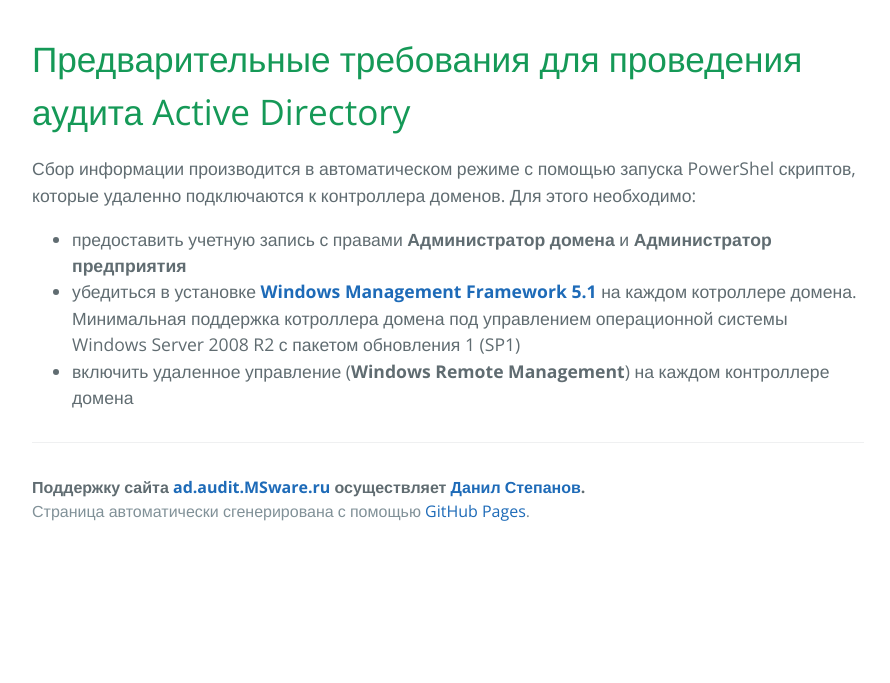
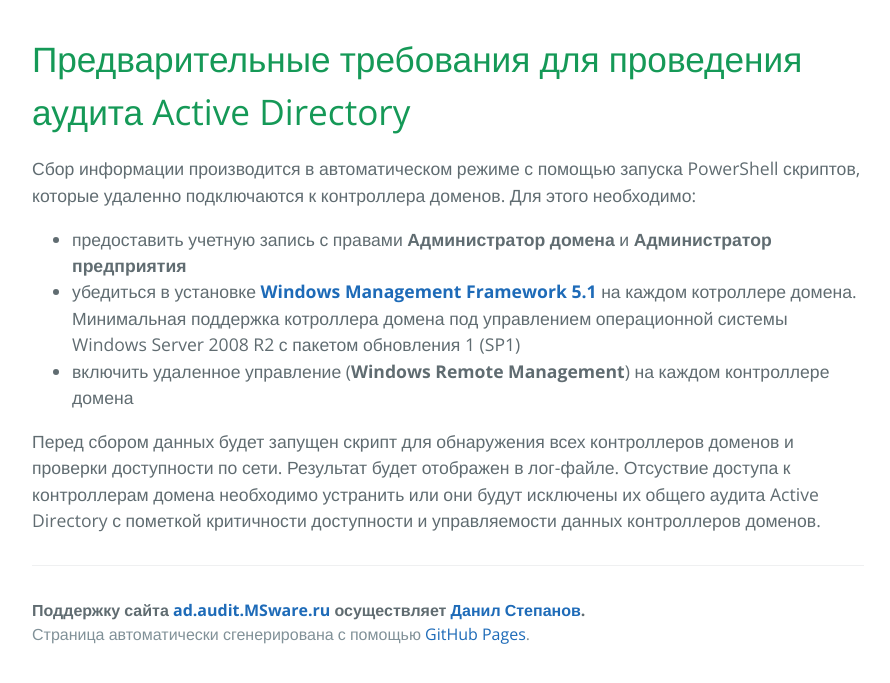
Before and after one commit to dasternd/ad-audit, a Jekyll site: the page built from Prerequisite/index.md, in a window 1280 px wide. Shown: the top 683 px of the page, without its empty margins (192-1082 px from the left). Built offline with Jekyll 4.4.1, drawn with Linux system fonts in a browser that asks for light colours; our own code applies the rules of GitHub Pages for plain Markdown files.

Commit message:
Edit Prerequisite

```diff
--- a/Prerequisite/index.md
+++ b/Prerequisite/index.md
@@ -1,6 +1,9 @@
 # Предварительные требования для проведения аудита Active Directory
 
-Сбор информации производится в автоматическом режиме с помощью запуска PowerShel скриптов, которые удаленно подключаются к контроллера доменов. Для этого необходимо:
+Сбор информации производится в автоматическом режиме с помощью запуска PowerShell скриптов, которые удаленно подключаются к контроллера доменов. Для этого необходимо:
 - предоставить учетную запись с правами **Администратор домена** и **Администратор предприятия**
 - убедиться в установке [**Windows Management Framework 5.1**](https://docs.microsoft.com/ru-ru/powershell/scripting/windows-powershell/wmf/overview?view=powershell-7.2) на каждом котроллере домена. Минимальная поддержка котроллера домена под управлением операционной системы Windows Server 2008 R2 с пакетом обновления 1 (SP1)
 - включить удаленное управление (**Windows Remote Management**) на каждом контроллере домена
+
+
+Перед сбором данных будет запущен скрипт для обнаружения всех контроллеров доменов и проверки доступности по сети. Результат будет отображен в лог-файле. Отсуствие доступа к контроллерам домена необходимо устранить или они будут исключены их общего аудита Active Directory с пометкой критичности доступности и управляемости данных контроллеров доменов.
```
